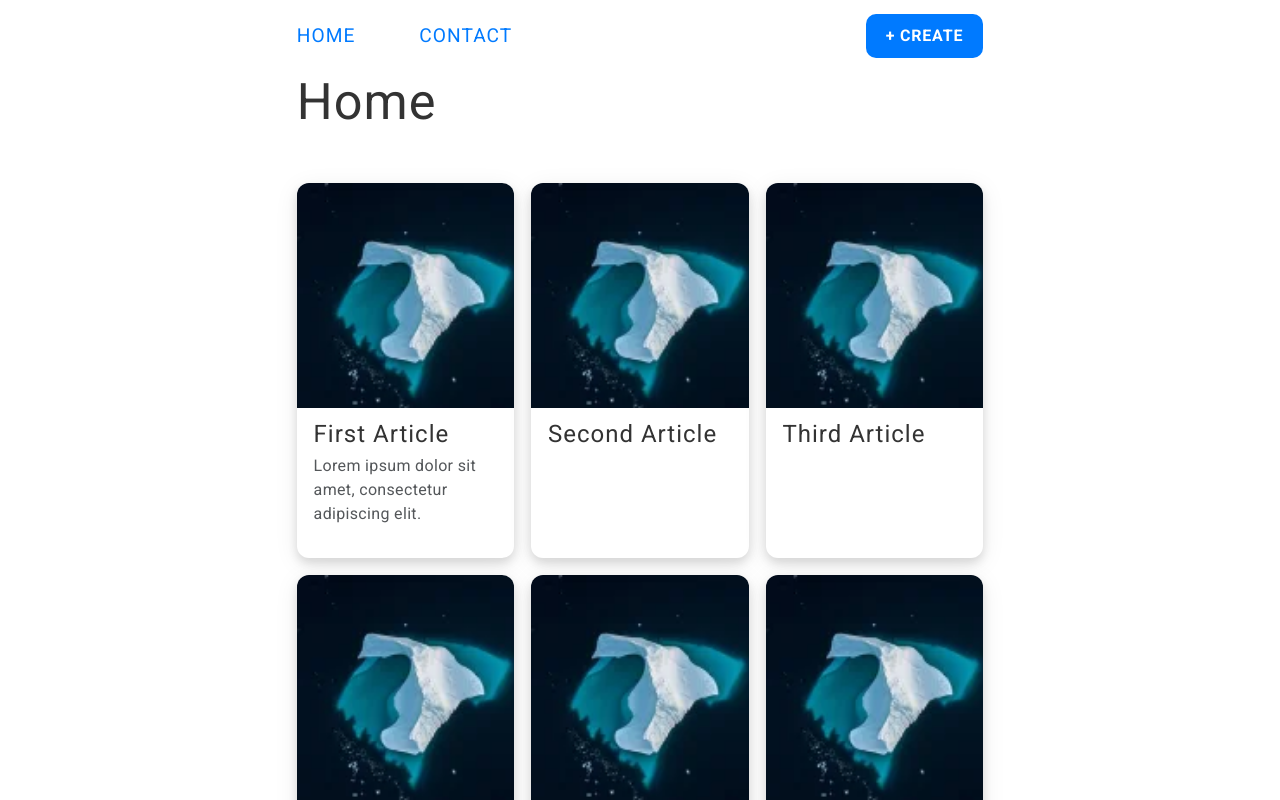
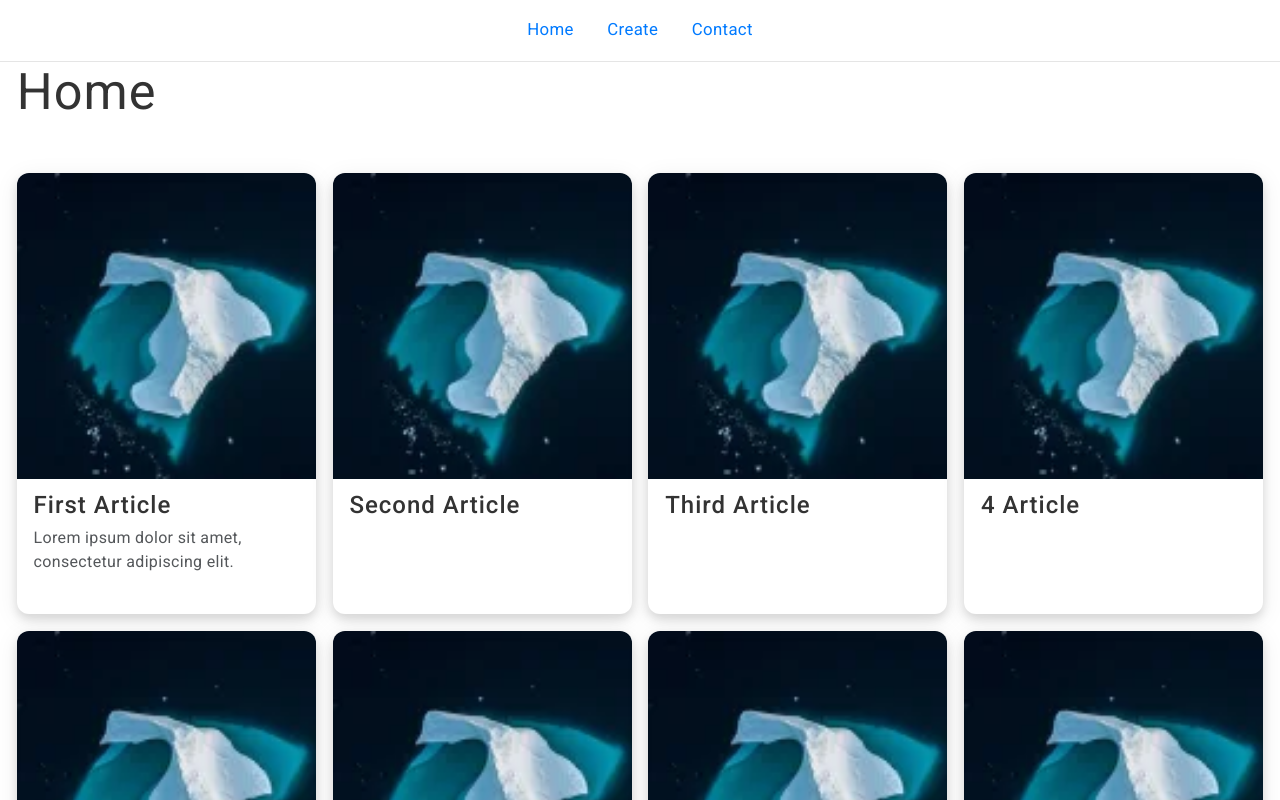
Before and after one commit to edelvarden/blog-app, a React (Vite) app: page / in a window 1280 px wide. Shown: the top 800 px of the page. Built offline with nearby package versions, Linux system fonts and the light colour scheme.

Commit message:
fix header

```diff
--- a/src/App.jsx
+++ b/src/App.jsx
@@ -1,19 +1,20 @@
-import { useEffect } from 'react';
+import { useEffect, useState } from 'react';
 import { BrowserRouter as Router, Route, Routes, useLocation } from 'react-router-dom';
+import articles from './articles.json';
 import Contact from './components/Contact';
 import Container from "./components/Container";
 import Create from './components/Create';
+import Error404 from './components/Error404';
 import Footer from "./components/Footer";
 import Header from "./components/Header";
 import Home from './components/Home';
 import ToTopButton from './components/ToTopButton';
-import articles from './articles.json';
 
 const applyRouteMapping = (articles) => ({
   '/': <Home articles={articles} />,
   '/create': <Create />,
   '/contact': <Contact />,
-  '/*': <Home />
+  '/*': <Error404 />
 });
 
 const ArticleContent = ({ title, excerpt }) => {
@@ -26,8 +27,10 @@ const ArticleContent = ({ title, excerpt }) => {
 
   return (
     <>
+      <div style={{maxWidth: '720px', margin: '0 auto'}}>
         <h1>{title}</h1>
         <div dangerouslySetInnerHTML={{ __html: excerpt }}></div>
+      </div>
     </>
   )
 };
@@ -39,10 +42,18 @@ const renderRoutes = (articles) =>
 
 
 const App = () => {
+
+  const [routes, setRoutes] = useState({
+    '/': 'Home',
+    '/create': 'Create',
+    '/contact': 'Contact',
+  });
+
   return (
     <div className="App">
       <Router>
-        <Header />
+        <Header routes={routes} />
+        <main style={{ height: '100%' }}>
           <Container>
             <Routes>
               {renderRoutes(articles)}
@@ -51,6 +62,7 @@ const App = () => {
 
             <ToTopButton />
           </Container>
+        </main>
         <Footer />
       </Router>
     </div>
--- a/src/components/AddPost/styles.module.scss
+++ b/src/components/AddPost/styles.module.scss
@@ -15,9 +15,8 @@
 
 .input {
   background-color: white;
-  border: none;
+  border: 2px solid rgb(229, 232, 235);
   border-radius: 10px;
-  box-shadow: inset 0 0 0 1.5px #a6a6a6;
   color: #1a1a1a;
   font-size: 16px;
   font-weight: 500;
@@ -29,17 +28,15 @@
     color: #999;
   }
 
-  &:focus,
-  &:hover {
+  &:focus {
     outline: none;
     box-shadow: inset 0 0 0 1.5px #007aff;
   }
 }
 
 .textarea {
-  border: none;
   border-radius: 10px;
-  box-shadow: inset 0 0 0 1.5px #a6a6a6;
+  border: 2px solid rgb(229, 232, 235);
   color: #1a1a1a;
   font-family: Helvetica Neue, Arial, sans-serif;
   font-size: 16px;
--- a/src/components/Container/index.jsx
+++ b/src/components/Container/index.jsx
@@ -1,7 +1,7 @@
 import styles from './styles.module.scss';
-const Container = ({adaptive, children}) => {
+const Container = ({ children }) => {
   return (
-    <div className={ adaptive ? `${styles.container}` : `${styles.containerFixed}`} >
+    <div className={`${styles.container}`} >
       {children}
     </div>
   );
--- a/src/components/Container/styles.module.scss
+++ b/src/components/Container/styles.module.scss
@@ -1,10 +1,6 @@
-.container, .containerFixed {
+.container {
   margin: 0 auto;
   padding: 0 1em;
-}
-
-.containerFixed {
-  max-width: 720px;
 }
 
 /* Small screens (mobile devices) */
--- /dev/null
+++ b/src/components/Error404/index.jsx
@@ -0,0 +1,13 @@
+import styles from "./styles.module.scss";
+const Error404 = () => {
+    return (
+        <>
+            <div className={styles.body}>
+                <h1>404 - Not Found</h1>
+                <p >Sorry, the page you're looking for cannot be found.</p>
+            </div>
+        </>
+    );
+};
+
+export default Error404;
--- /dev/null
+++ b/src/components/Error404/styles.module.scss
@@ -0,0 +1,3 @@
+.body {
+    text-align: center;
+}
--- a/src/components/Header/index.jsx
+++ b/src/components/Header/index.jsx
@@ -1,26 +1,54 @@
-import { Link } from 'react-router-dom';
-import Container from '../Container';
-import styles from './styles.module.scss';
+import { useEffect, useRef, useState } from "react";
+import { Link } from "react-router-dom";
+import Container from "../Container";
+import styles from "./styles.module.scss";
 
-const Header = () => {
+const Header = ({ routes }) => {
+  const [isFixed, setIsFixed] = useState(false);
+  const [offset, setOffset] = useState(0);
+  const headerRef = useRef(null);
+
+  useEffect(() => {
+    let prevScrollPos = window.pageYOffset;
+
+    const handleScroll = () => {
+      const currentScrollPos = window.pageYOffset;
+      setIsFixed(headerRef.current?.getBoundingClientRect().top === 0);
+      prevScrollPos = currentScrollPos;
+    };
+
+    setOffset(headerRef.current?.offsetHeight || 0);
+
+    window.addEventListener("scroll", handleScroll);
+    return () => window.removeEventListener("scroll", handleScroll);
+  }, []);
+
   return (
     <>
-      <header className={styles.header}>
+      <header
+        className={styles.header}
+        ref={headerRef}
+        style={{ position: "fixed", width: "100%", zIndex: 9999 }}
+      >
         <Container>
           <div className={styles.body}>
             <nav>
               <ul className={styles.menu}>
-                <li className={styles.menuItem}><Link className={styles.menuLink} to="/">Home</Link></li>
-                <li className={styles.menuItem}><Link className={styles.menuLink} to="/contact">Contact</Link></li>
+                {Object.entries(routes).map(([path, name]) => (
+                  <li key={path}>
+                    <Link className={styles.menuLink} to={path}>
+                      {name}
+                    </Link>
+                  </li>
+                ))}
               </ul>
-              <Link className={styles.createPost} to="/create">+ Create</Link>
             </nav>
           </div>
         </Container>
       </header>
-      <div className={styles.placeholder} />
+      <div style={{ paddingTop: `${offset}px` }} />
     </>
   );
-}
+};
 
 export default Header;
--- a/src/components/Header/styles.module.scss
+++ b/src/components/Header/styles.module.scss
@@ -1,25 +1,23 @@
 @import "../../variables.scss";
-
-$header-height: 72px;
 
 .body {
   align-items: center;
   display: flex;
-  height: $header-height;
   justify-content: space-between;
 }
 
 .header {
   background-color: val(card-bgcolor);
-  position: fixed;
+  position: relative;
   width: 100%;
-  z-index: 10;
+  z-index: 9999;
+  border-bottom: 1px solid rgba(0, 0, 0, 0.1);
 
   nav {
     width: 100%;
     display: flex;
     align-items: center;
-    justify-content: space-between;
+    justify-content: center;
   }
 }
 
@@ -35,7 +33,6 @@ $header-height: 72px;
 .menu {
   align-items: center;
   display: flex;
-  gap: 2rem;
   list-style: none;
 }
 
@@ -49,39 +46,14 @@ $header-height: 72px;
 .menuLink {
   border-bottom: 2px solid transparent;
   color: val(link-color);
-  padding-bottom: 0.5rem;
   text-decoration: none;
   transition: border-color 0.3s ease-in-out;
+  display: flex;
+  height: 100%;
+  padding: 1em;
 
   &:hover,
   &.active {
     border-color: val(link-color);
   }
 }
-
-.placeholder {
-  height: $header-height;
-}
-
-
-.createPost {
-  color: white;
-  background-color: val(link-color);
-  border: none;
-  padding: 10px 20px;
-  text-align: center;
-  text-decoration: none;
-  display: inline-block;
-  font-size: 1rem;
-  font-weight: bold;
-  line-height: 1.5;
-  letter-spacing: 0.05em;
-  text-transform: uppercase;
-  border-radius: 10px;
-  transition: all 0.3s ease-in-out;
-  margin-left: auto;
-
-  &:hover {
-    opacity: 0.8;
-  }
-}
--- a/src/components/Home/styles.module.scss
+++ b/src/components/Home/styles.module.scss
@@ -1,7 +1,7 @@
 @import "../../variables.scss";
 
 .list {
-  --column-size: 200px;
+  --column-size: 236px;
   display: grid;
   gap: 1em;
   grid-template-columns: repeat(auto-fit, minmax(var(--column-size), 1fr));
@@ -41,6 +41,7 @@
 
       margin-bottom: 0.25em;
       margin-top: 0.5em;
+      font-weight: 500;
     }
   }
 
--- a/src/index.scss
+++ b/src/index.scss
@@ -6,6 +6,10 @@
   box-sizing: border-box;
   margin: 0;
   padding: 0;
+}
+
+html, body, #root{
+  height: 100%;
 }
 
 :root {
```
Lines whose indentation alone changed are shown as unchanged.
